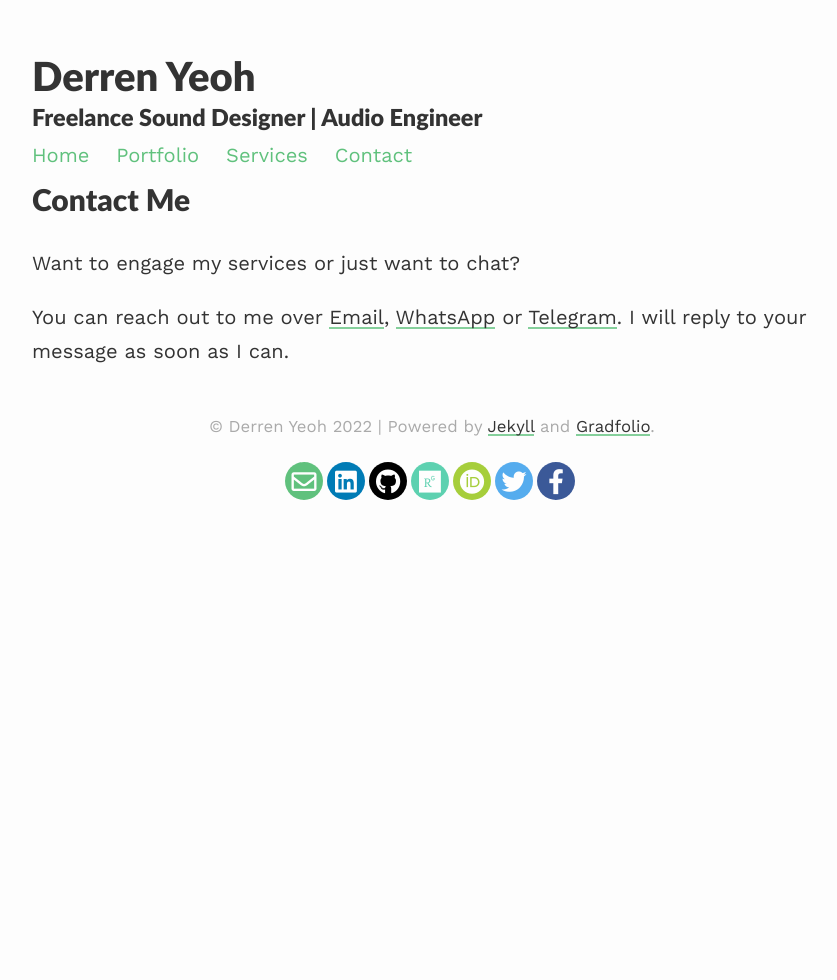
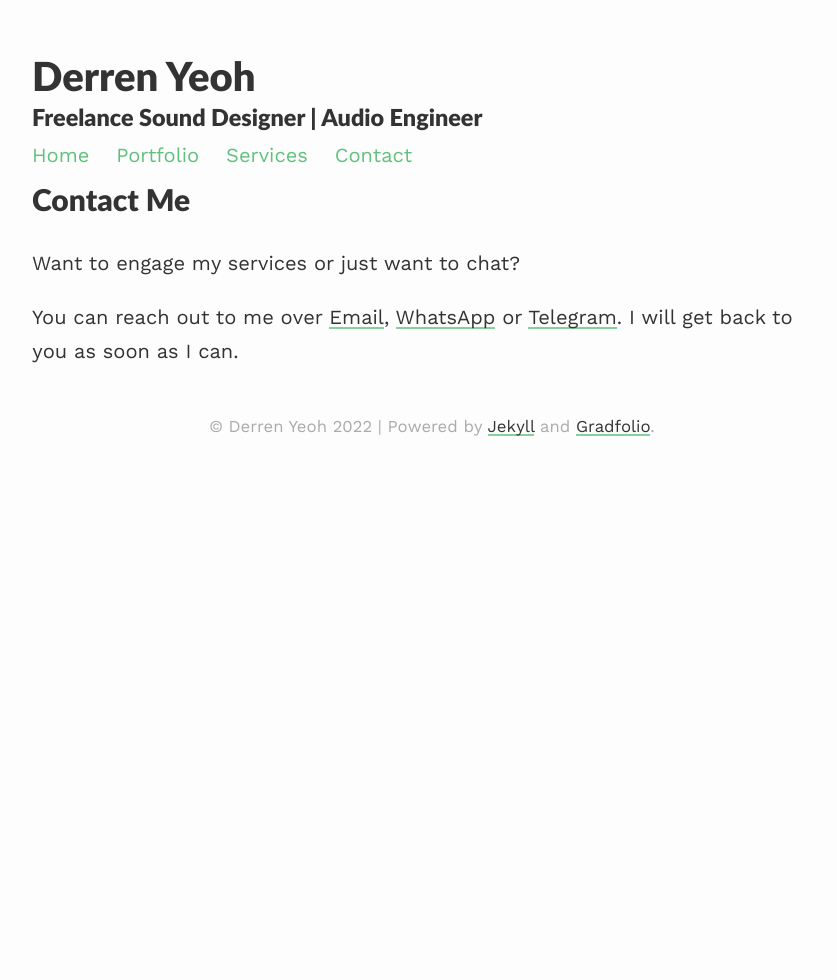
Before and after one commit to derren-yeohwj/site, a Jekyll site: the page built from _pages/contact.md, in a window 1280 px wide. Shown: the whole page, without its empty margins (208-1045 px from the left). Built offline with Jekyll 4.4.1, drawn with Linux system fonts in a browser that asks for light colours; nearby versions of some CDN libraries.

Commit message:
removed footer, updated contact.md

```diff
--- a/_layouts/default.html
+++ b/_layouts/default.html
@@ -40,7 +40,7 @@
             </small>
           </p>
 
-        {% include social-footer.html %}
+<!--        {% include social-footer.html %}-->
 
         </footer>
 
--- a/_pages/contact.md
+++ b/_pages/contact.md
@@ -8,4 +8,4 @@ title: Contact
 
 Want to engage my services or just want to chat?
 
-You can reach out to me over <a href="mailto:derren.yeohwj@gmail.com">Email</a>, <a href="https://wa.me/6596718659">WhatsApp</a> or <a href="https://t.me/boxmeow">Telegram</a>. I will reply to your message as soon as I can.
+You can reach out to me over <a href="mailto:derren.yeohwj@gmail.com">Email</a>, <a href="https://wa.me/6596718659">WhatsApp</a> or <a href="https://t.me/boxmeow">Telegram</a>. I will get back to you as soon as I can.
```
